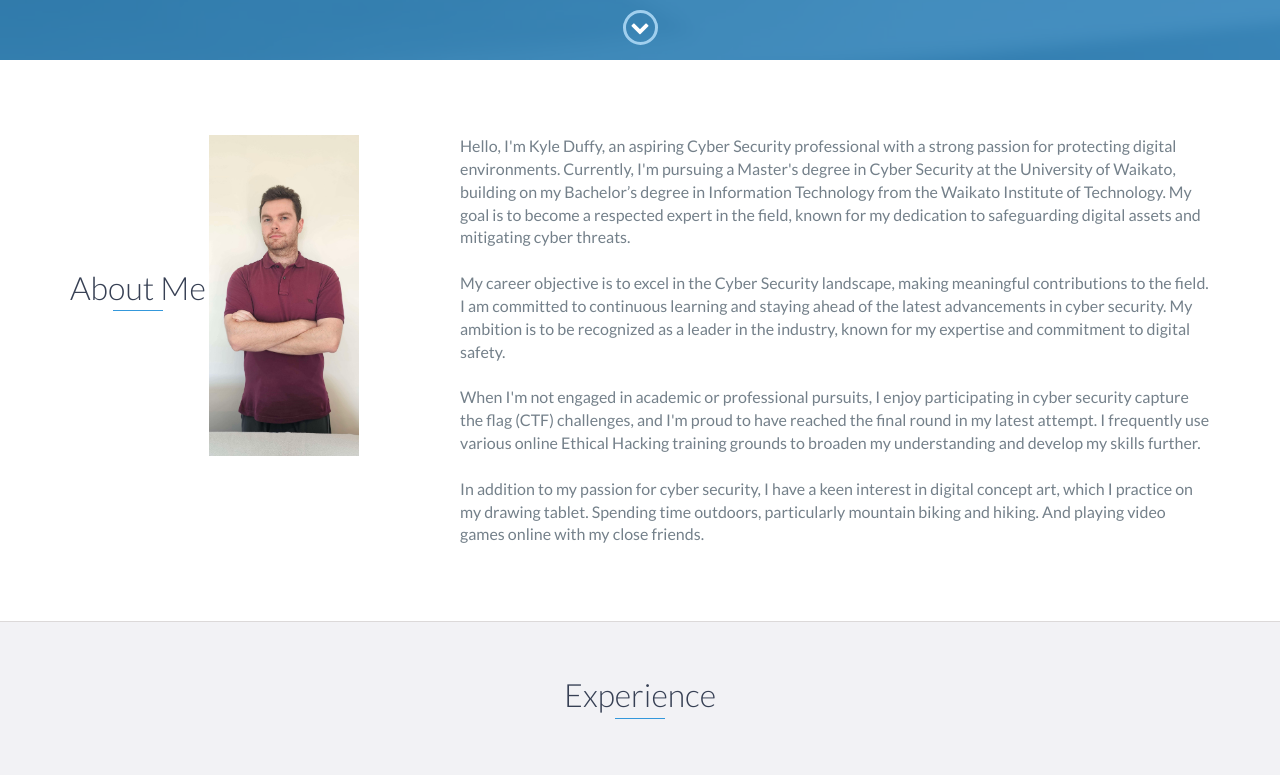
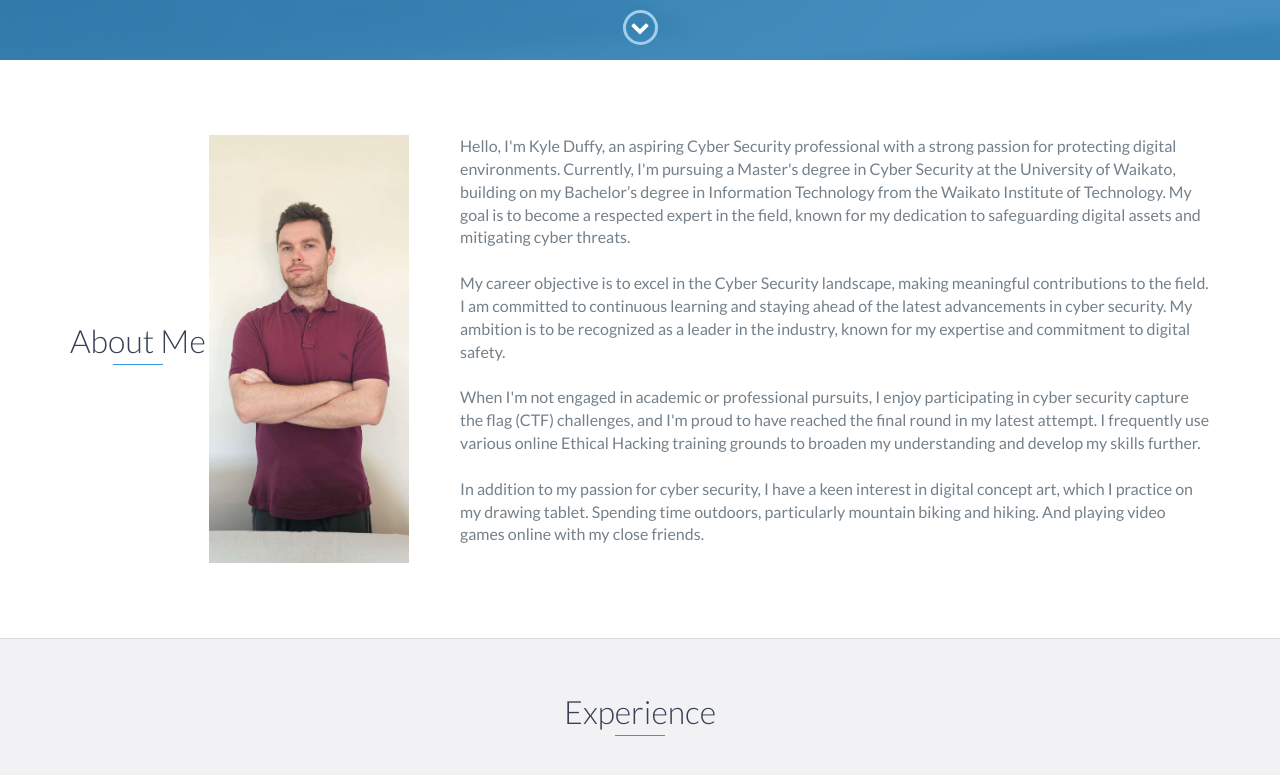
Before and after one commit to Evantair42/Evantair42.github.io, a website: page index.html in a window 1280 px wide. Shown: the part 740-1515 px from the top of the page. Drawn offline with nearby package versions, Linux system fonts and the light colour scheme.

Commit message:
Update index.html

```diff
--- a/index.html
+++ b/index.html
@@ -70,7 +70,7 @@
             <div class="row">
                 <div class="col-md-4">
                     <h2 class="heading">About Me</h2>
-		    <img src="images/me.jpg" alt="Picture of myself loooking at the camera with my arms crossed against my chest" style="width: 150px; height: auto;">
+		    <img src="images/me.jpg" alt="Picture of myself loooking at the camera with my arms crossed against my chest" style="width: 200px; height: auto;">
                 </div>
                 <div class="col-md-8">
                     <p>
```
